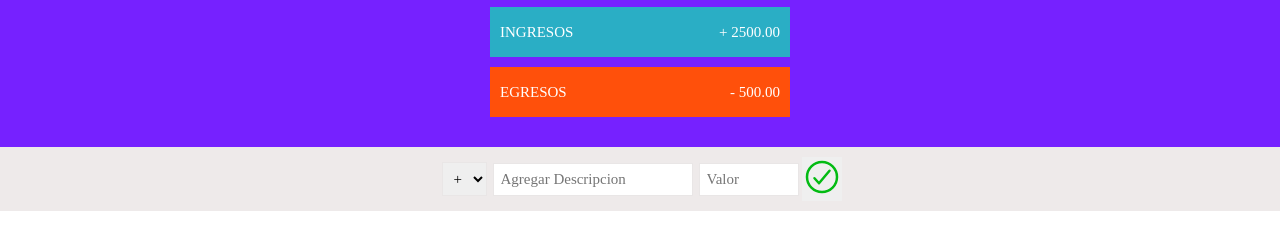
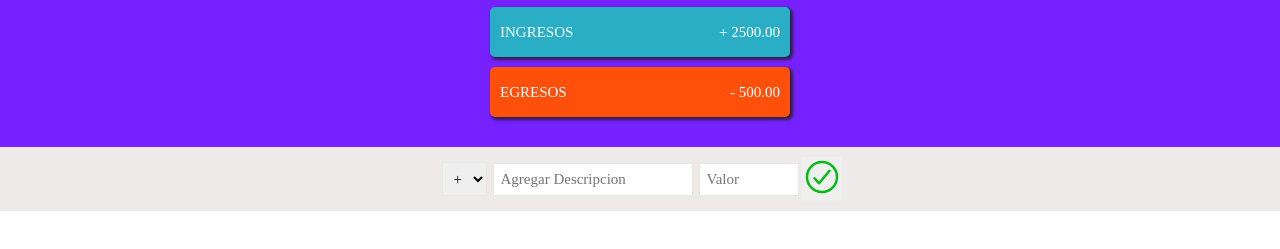
Before and after one commit to gcoddev/app-presupuesto, a plain HTML site: page index.html in a window 1280 px wide. Shown: the part 101-350 px from the top of the page. Drawn offline with nearby package versions, Linux system fonts and the light colour scheme.

Commit message:
Retoque sombras

```diff
--- a/style.sass
+++ b/style.sass
@@ -36,6 +36,8 @@ header
             display: flex
             justify-content: space-between
             align-items: center
+            border-radius: 5px
+            box-shadow: 2px 2px 3px 1px #1f1e1ecc
             position: relative
             overflow: hidden
             .saldo_info
```
Also changed, not shown: css/style.css, 1 other file.
